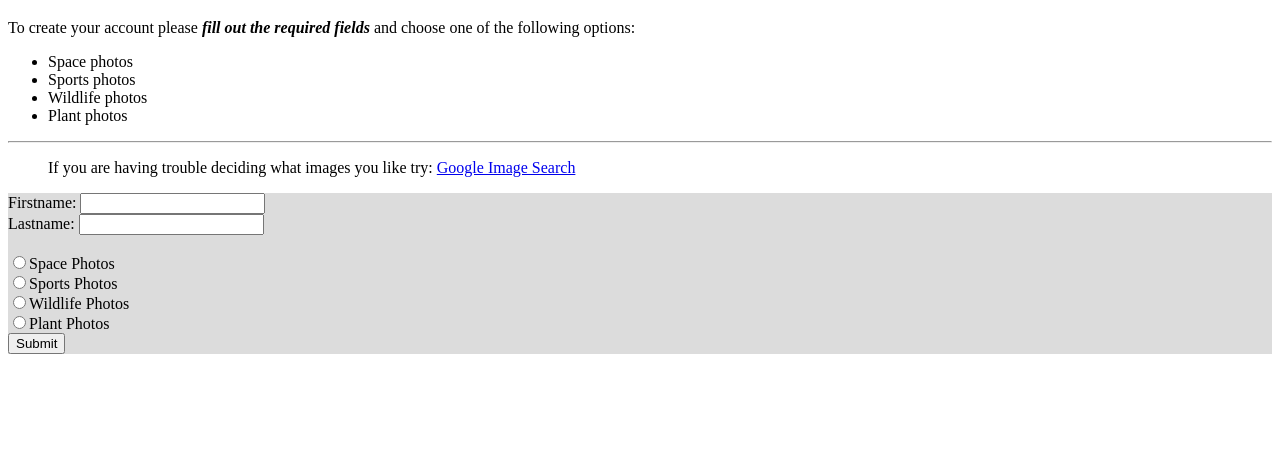
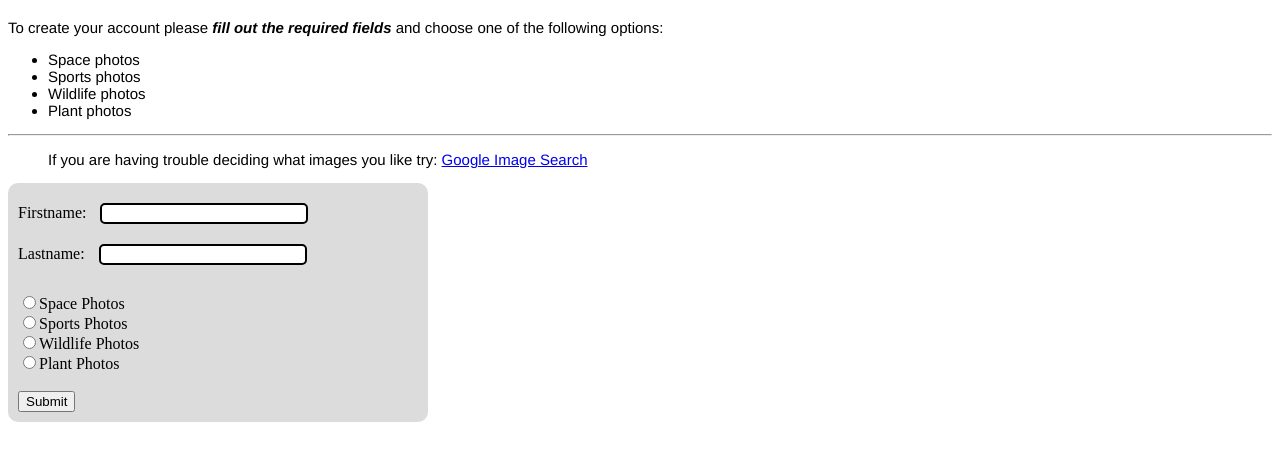
Before and after one commit to howardforbes/The-Tech-Academy-Basic-HTML---Small-Projects, a plain HTML site: page Account Creation Page/account_creation_page.html in a window 1280 px wide. Shown: the part 176-636 px from the top of the page. Drawn offline with Linux system fonts and the light colour scheme.

Commit message:
Added CSS
Added external CSS and changes to the HTML.

```diff
--- a/Account Creation Page/account_creation_page.html
+++ b/Account Creation Page/account_creation_page.html
@@ -3,12 +3,14 @@
 	<head>
 		<meta charset="utf-8">
 		<title>Account Creation Page</title>
+		<link rel="stylesheet" href="./css/style.css">
 	</head>
 	<body>
 		<img src="./images/form.jpg" alt="picture of form" />
 		<header>
 			<h1>Welcome to the account creation page</h1>
 		</header>
+		<div class="description">
 			<p>To create your account please <strong><em>fill out the required fields</em></strong> and choose one of the following options:</p>
 
 			<ul>
@@ -17,12 +19,15 @@
 				<li>Wildlife photos</li>
 				<li>Plant photos</li>
 			</ul>
+		</div>
 
 		<hr>
 
+		<div class="image-header">
 			<blockquote><p>If you are having trouble deciding what images you like try: <a href="https://images.google.com/">Google Image Search</a></p></blockquote>
+		</div>
 
-		<div style="background-color: Gainsboro;>
+		<div class="container">
 			<form method="post" action="mailto:howard.d.forbes@outlook.com">
 				Firstname:
 				<input type="text" name="fname">
@@ -38,7 +43,7 @@
 				<input type="radio" name="photos" value="wildlife photos">Wildlife Photos
 				<br />
 				<input type="radio" name="photos" value="plant photos">Plant Photos
-				<br />
+				<br /><br />
 				<input type="submit" value="Submit">
 			<form>
 		</div>
--- /dev/null
+++ b/Account Creation Page/css/style.css
@@ -0,0 +1,32 @@
+body {
+	background-color: White;
+}
+
+.container {
+	width: 100%
+	height: 300px;
+}
+
+form {
+	background-color: Gainsboro;
+	padding: 10px 10px;
+	width: 400px;
+	border-radius: 10px;
+}
+
+input[type="text"] {
+	width: 200px;
+	margin: 10px;
+	border: 2px solid Black;
+	border-radius: 5px;
+}
+
+.description {
+	font-family: "Helvetica Neue", Helvetica, Arial, sans-serif;
+	font-size: 15px;
+}
+
+.image-header {
+	font-family: "Helvetica Neue", Helvetica, Arial, sans-serif;
+	font-size: 15px;
+}
```
Lines whose indentation alone changed are shown as unchanged.
